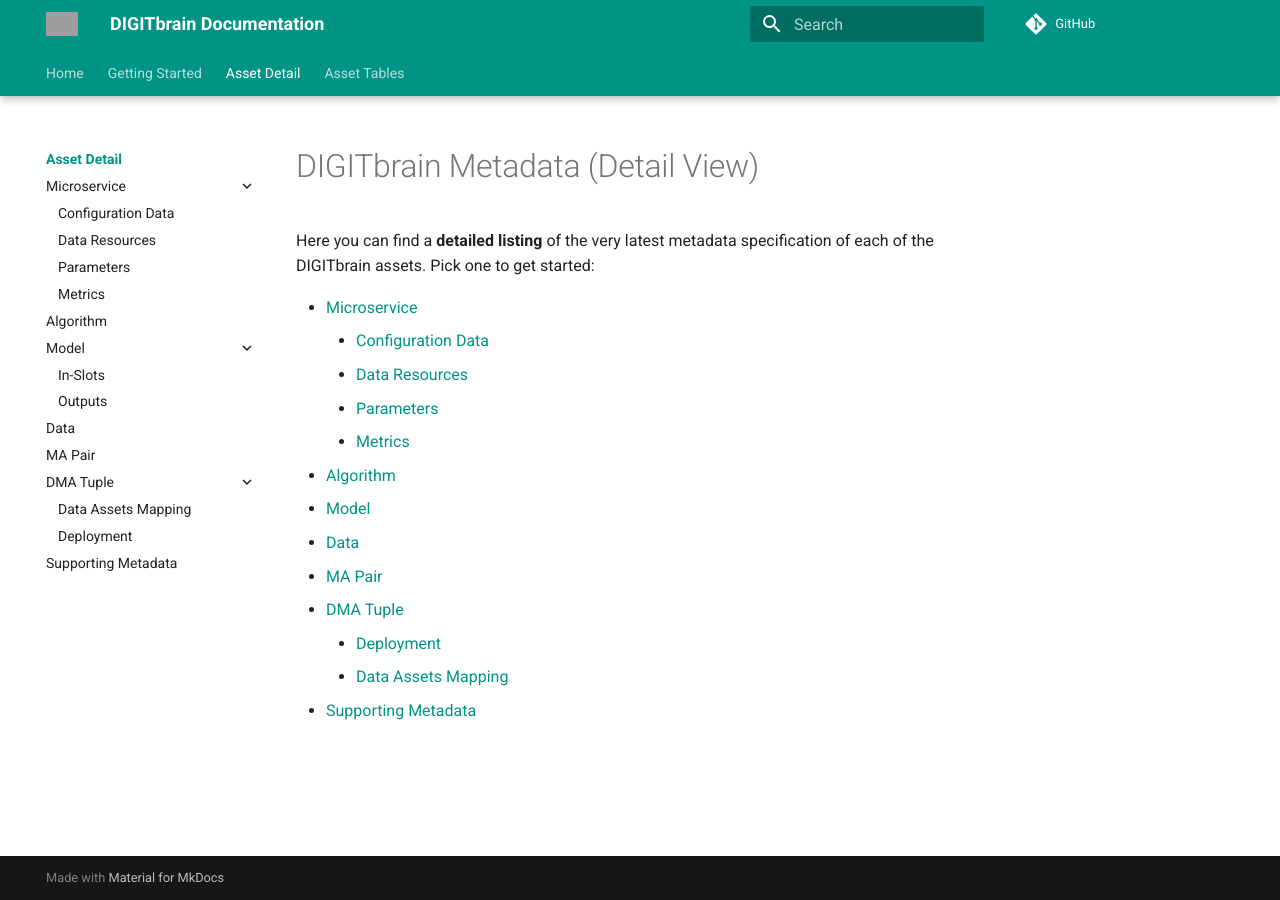
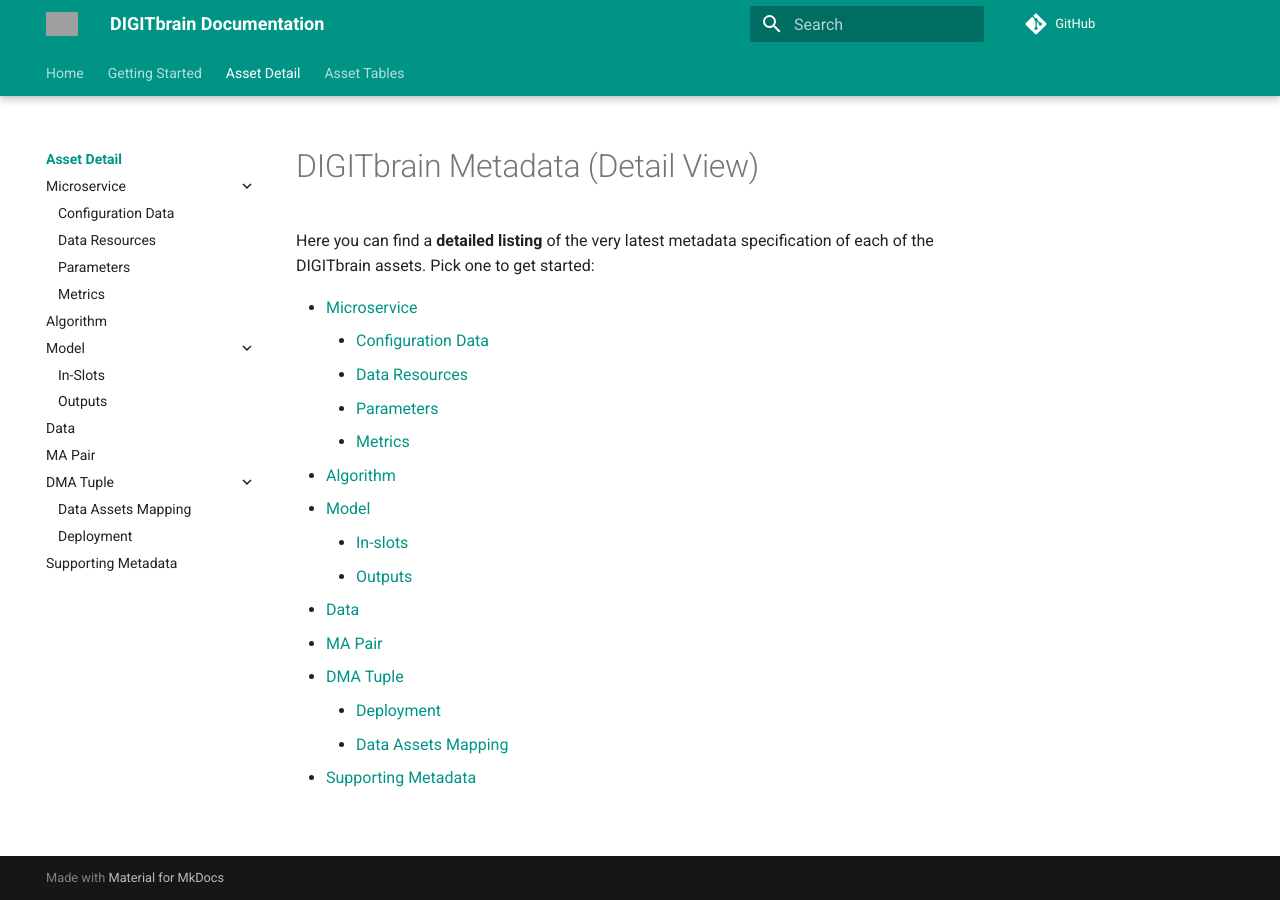
Before and after one commit to DIGITbrain/digitbrain.github.io, an MkDocs documentation site: the page built from docs/attributes/index.md, in a window 1280 px wide. Built offline with MkDocs 1.6.1 and Material for MkDocs 9.7.7, drawn with Linux system fonts in a browser that asks for light colours; comment, search, counter and statistics services are not loaded; grey boxes are pictures that could not be loaded.

Commit message:
fix: improve index pages

```diff
--- a/docs/attributes/index.md
+++ b/docs/attributes/index.md
@@ -10,6 +10,8 @@
     - [Metrics](metrics)
 - [Algorithm](algorithm)
 - [Model](model)
+    - [In-slots](in-slots)
+    - [Outputs](outputs)
 - [Data](data)
 - [MA Pair](ma_pair)
 - [DMA Tuple](dma_tuple)
```
Also changed, not shown: docs/index.md (+7 -6 lines), docs/tables/index.md (+2 -0 lines).
